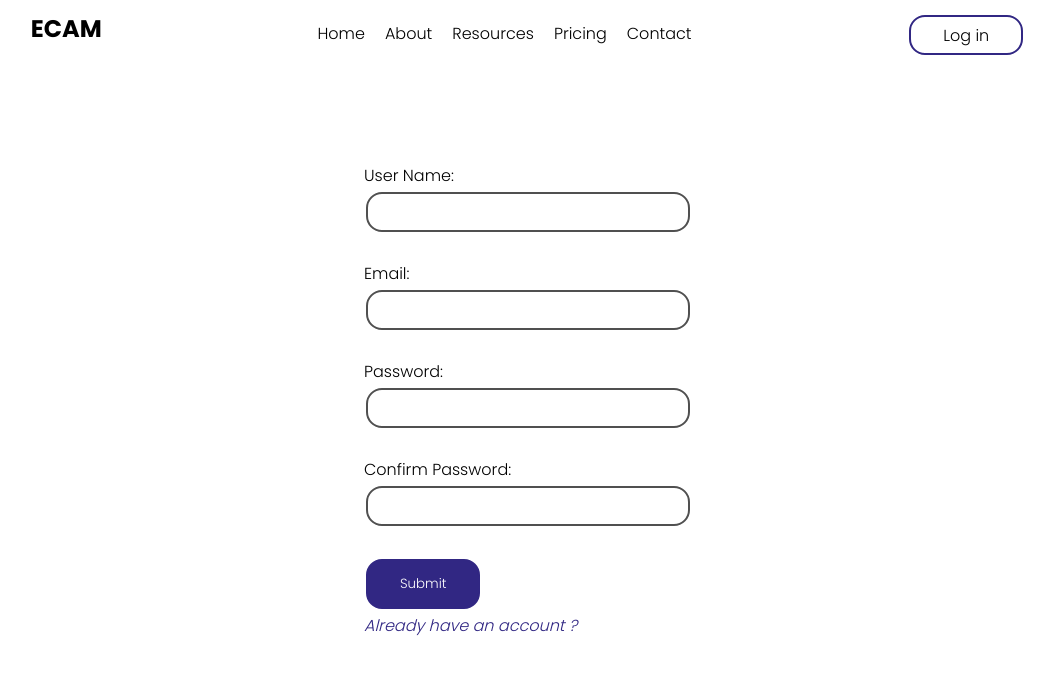
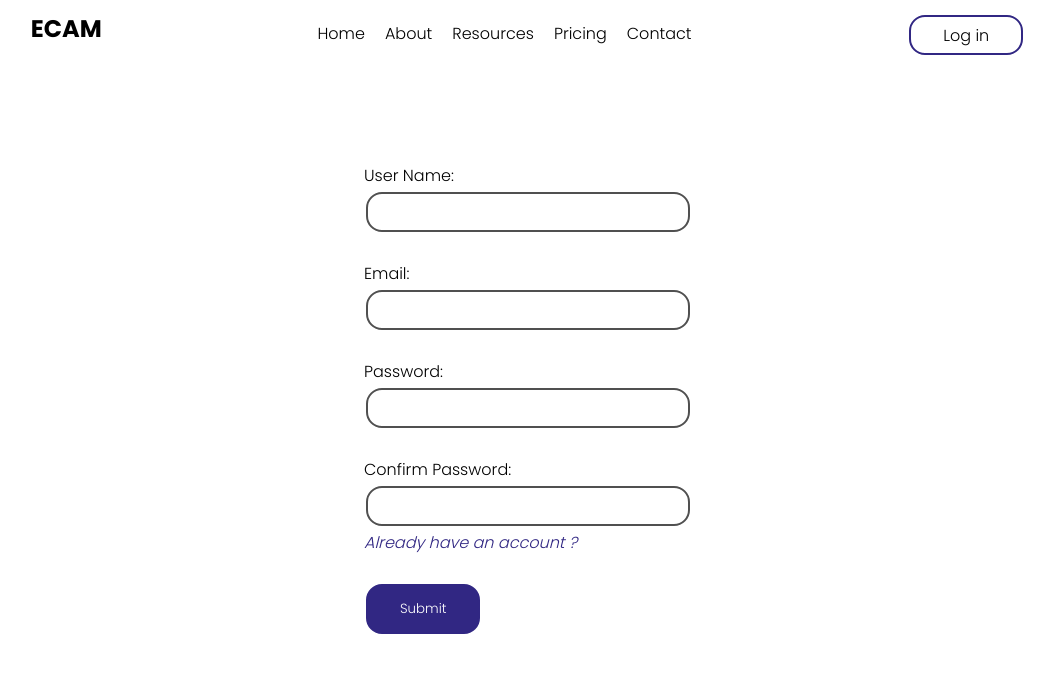
Before and after one commit to thib-web3/StocksManagmentApp, a Next.js app: page /auth/register in a window 1280 px wide. Shown: the top 674 px of the page, without its empty margins (112-1166 px from the left). Built offline with nearby package versions, Linux system fonts and the light colour scheme.

Commit message:
login and register modifs

```diff
--- a/src/pages/auth/login.tsx
+++ b/src/pages/auth/login.tsx
@@ -51,11 +51,11 @@ const Login = () => {
                     Password:
                     <input className='button' style={{ textAlign: 'left' }} type="password" value={password} onChange={(e) => setPassword(e.target.value)} />
                 </label>
-                <br />
-                <button onClick={handleSubmit} className='buttonCta'>Submit</button>
                 <Link href="/auth/register">
                     <p className={styles.register}>Don&apos;t have an account ?</p>
                 </Link>
+                <br />
+                <button onClick={handleSubmit} className='buttonCta'>Submit</button>
             </form>
         </Layout>
     );
--- a/src/pages/auth/register.tsx
+++ b/src/pages/auth/register.tsx
@@ -57,11 +57,11 @@ const Login = () => {
                     Confirm Password:
                     <input type="password" className='button' style={{ textAlign: 'left' }} value={confirmPassword} onChange={(e) => setConfirmPassword(e.target.value)} />
                 </label>
-                <br />
-                <button onClick={handleSubmit} className='buttonCta'>Submit</button>
                 <Link href="/auth/login">
                     <p className={styles.register}>Already have an account ?</p>
                 </Link>
+                <br />
+                <button onClick={handleSubmit} className='buttonCta'>Submit</button>
             </form>
         </Layout>
     );
```
